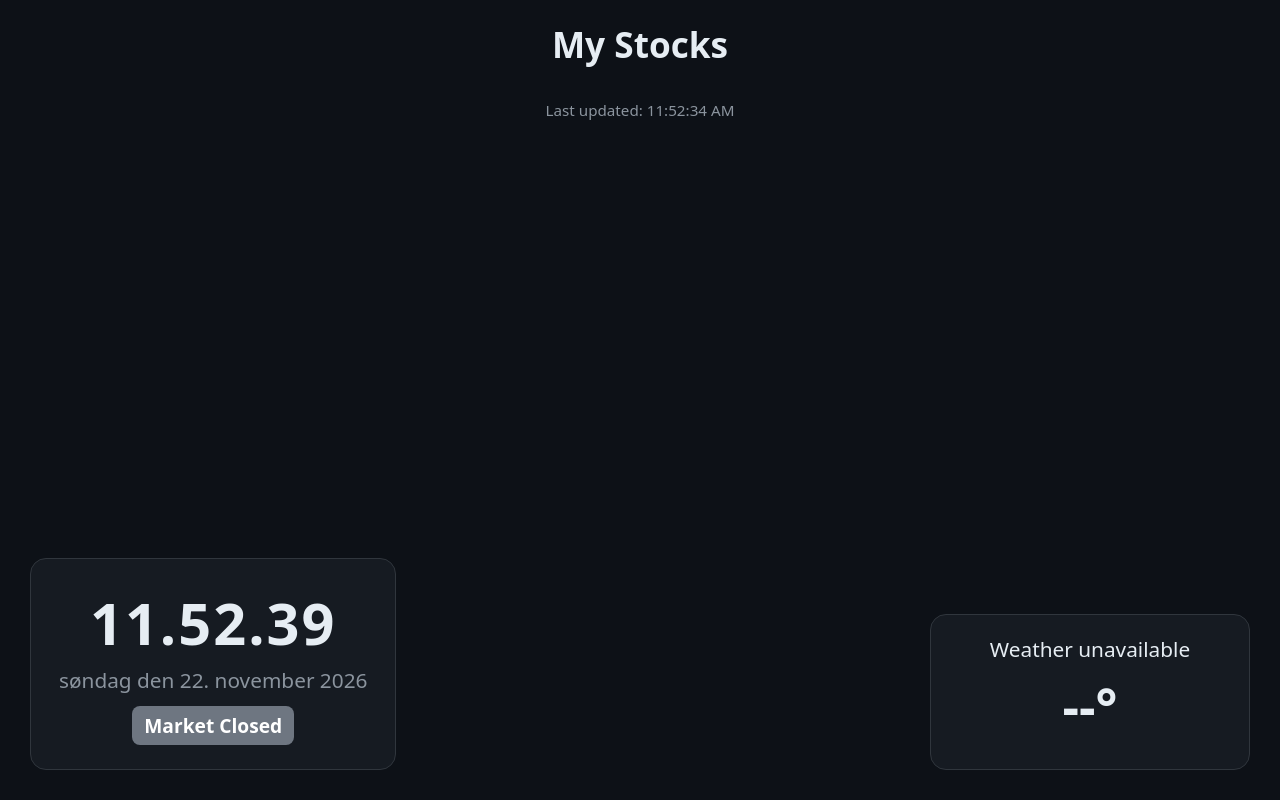
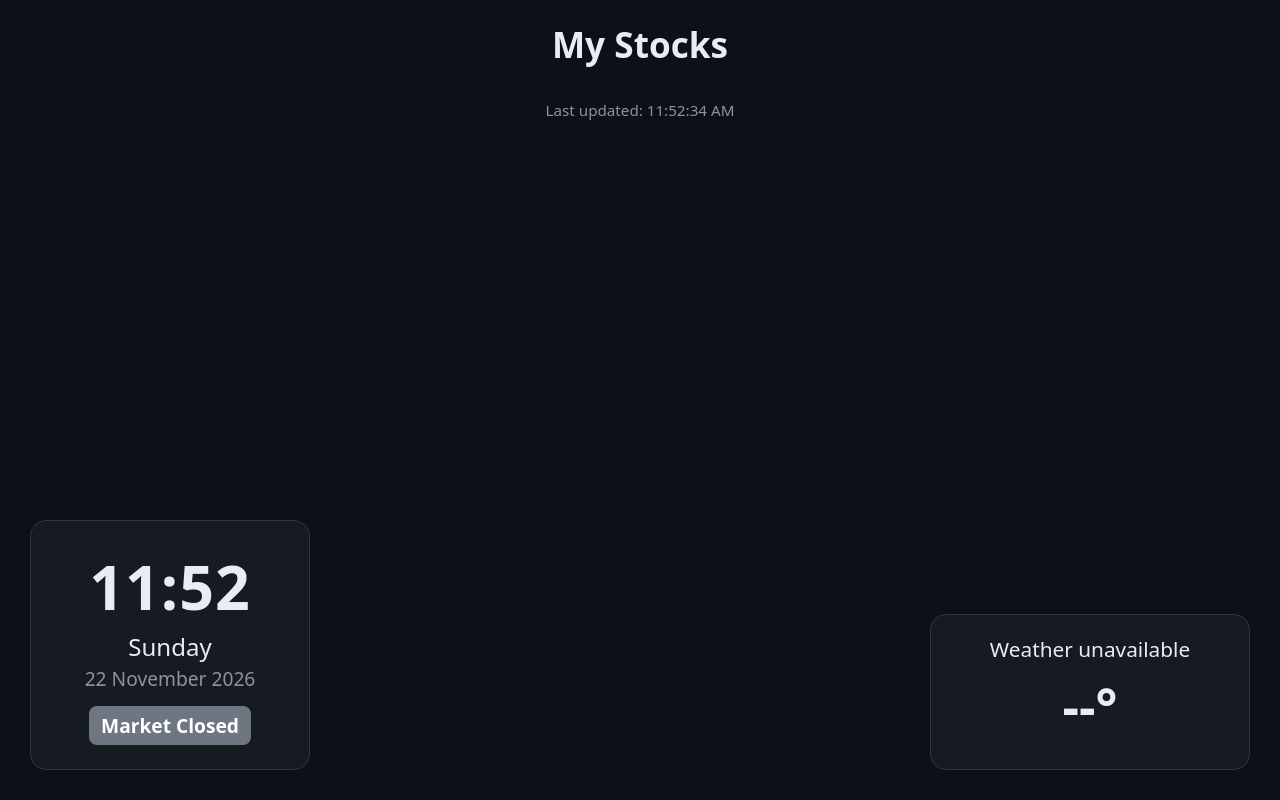
Before and after one commit to dedaffy/Stocks, a plain HTML site: page index.html in a window 1280 px wide. Drawn offline with Linux system fonts and the light colour scheme; no server answers.

Commit message:
Refactor index.html for improved layout and functionality
Updated HTML structure and styles for the stock and weather application, including enhancements to the clock and market status display.

```diff
--- a/index.html
+++ b/index.html
@@ -94,15 +94,20 @@
     min-width: 280px;
   }
   .clock {
-    font-size: 3.6rem;
+    font-size: 3.8rem;
     font-weight: 600;
-    letter-spacing: 2px;
-    margin-bottom: 4px;
+    letter-spacing: 1px;
+    margin-bottom: 2px;
+  }
+  .day {
+    font-size: 1.5rem;
+    font-weight: 500;
+    margin-bottom: 2px;
   }
   .date {
-    font-size: 1.3rem;
+    font-size: 1.2rem;
     color: #8b949e;
-    margin-bottom: 12px;
+    margin-bottom: 14px;
   }
   .market-status {
     font-size: 1.2rem;
@@ -134,7 +139,8 @@
 </div>
 
 <div class="info-panel">
-  <div class="clock" id="clock">--:--:--</div>
+  <div class="clock" id="clock">--:--</div>
+  <div class="day" id="day">--</div>
   <div class="date" id="date">--</div>
   <div class="market-status" id="market">Checking...</div>
 </div>
@@ -259,10 +265,23 @@ async function loadWeather() {
 
 function updateClock() {
   const now = new Date();
-  document.getElementById('clock').textContent =
-    now.toLocaleTimeString('da-DK', { hour12: false });
-  document.getElementById('date').textContent =
-    now.toLocaleDateString('da-DK', { weekday: 'long', year: 'numeric', month: 'long', day: 'numeric' });
+
+  // Clock: 12:49
+  const hours = String(now.getHours()).padStart(2, '0');
+  const minutes = String(now.getMinutes()).padStart(2, '0');
+  document.getElementById('clock').textContent = `${hours}:${minutes}`;
+
+  // Day of week (English)
+  const dayNames = ["Sunday", "Monday", "Tuesday", "Wednesday", "Thursday", "Friday", "Saturday"];
+  document.getElementById('day').textContent = dayNames[now.getDay()];
+
+  // Date in English with Danish style (day month year)
+  const months = ["January", "February", "March", "April", "May", "June",
+                  "July", "August", "September", "October", "November", "December"];
+  const day = now.getDate();
+  const month = months[now.getMonth()];
+  const year = now.getFullYear();
+  document.getElementById('date').textContent = `${day} ${month} ${year}`;
 }
 
 function updateMarketStatus() {
```
